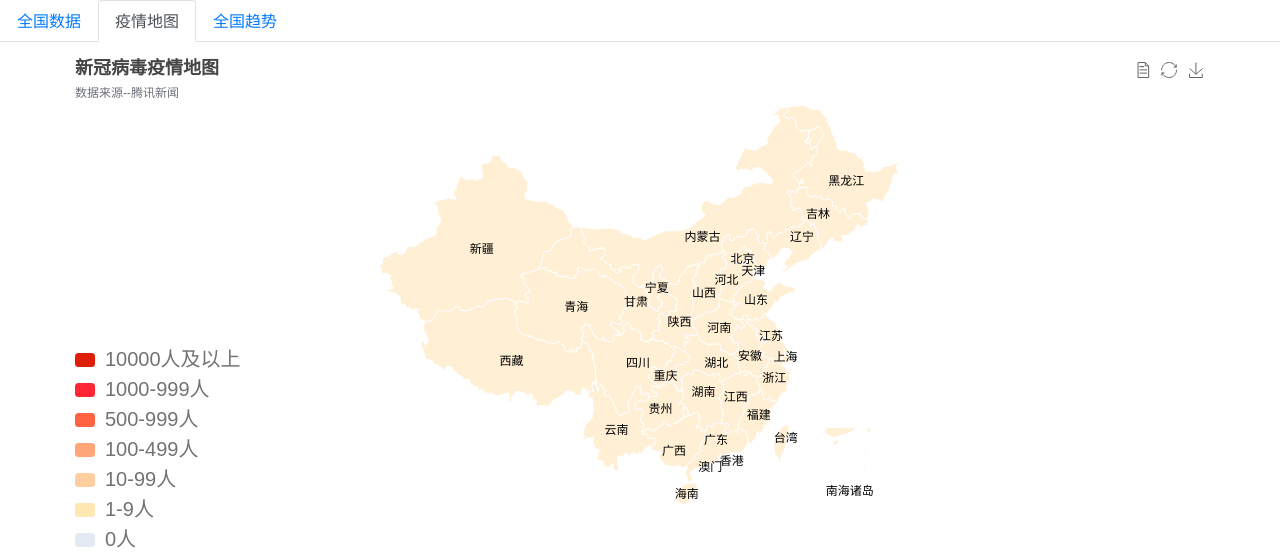
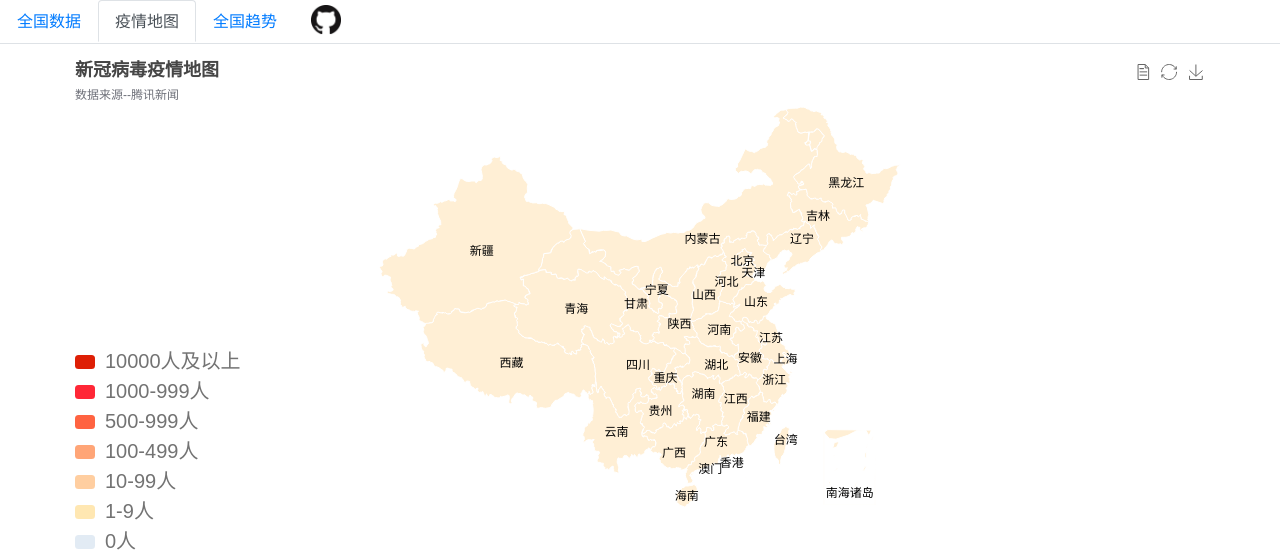
Before and after one commit to xinhuiqin/covid-2019, a Flask app: page /map in a window 1280 px wide. Shown: the top 556 px of the page. Run offline with Flask 2, Linux system fonts and the light colour scheme; data that the repository does not hold is empty; some libraries are stand-ins or nearby versions.

Commit message:
add source code link

```diff
--- a/static/css/index.css
+++ b/static/css/index.css
@@ -82,3 +82,6 @@
 	margin: 40px -15px;
     color: #737373;
 }
+/*.githubLogo {*/
+/*    margin-left: 50px;*/
+/*}*/
--- a/templates/base.html
+++ b/templates/base.html
@@ -37,6 +37,13 @@
                 <a class="nav-link {% if request.endpoint=='china_trend' %}active{% endif %}"
                    href="{{ url_for('china_trend') }}">全国趋势</a>
             </li>
+            <li class="nav-item">
+                <a class="nav-link" href="https://github.com/xinhuiqin/covid-2019">
+                    <img style="max-height: 30px;margin-top: -5px" src="{{ url_for('static', filename='images/github-mark.png') }}"
+                         alt="">
+                </a>
+            </li>
+
         </ul>
     </div>
 {% endblock %}
```
Also changed, not shown: static/images/github-mark.png (added).
